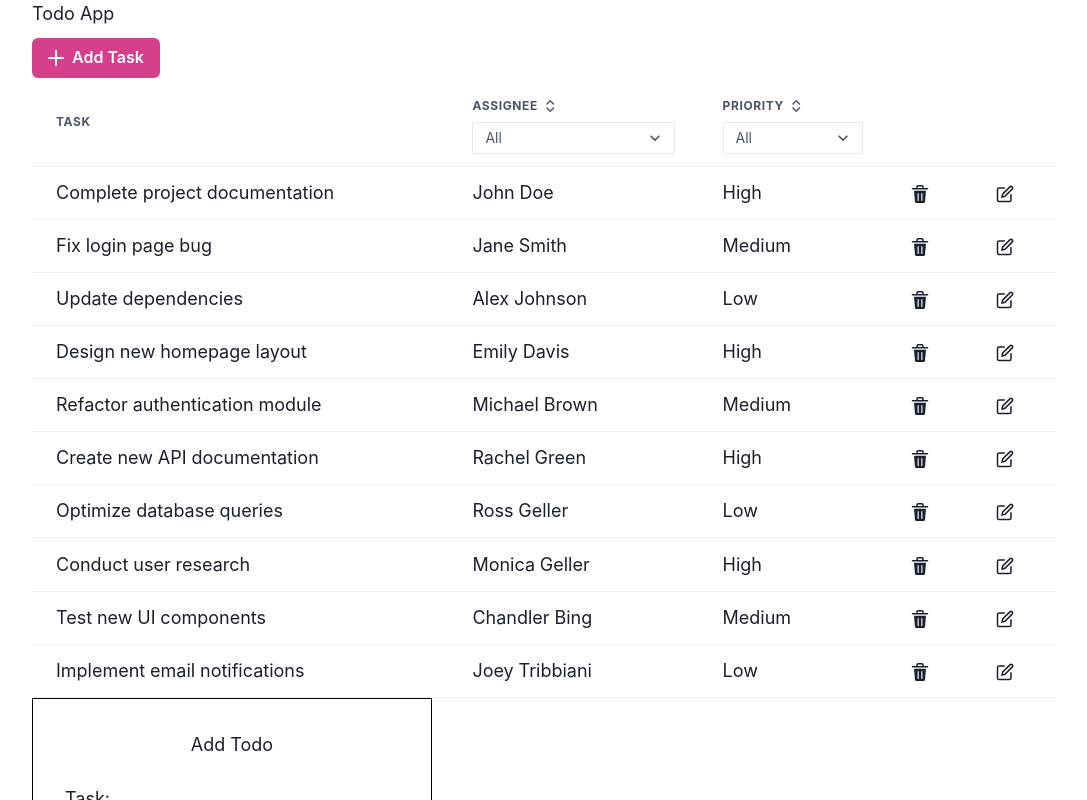
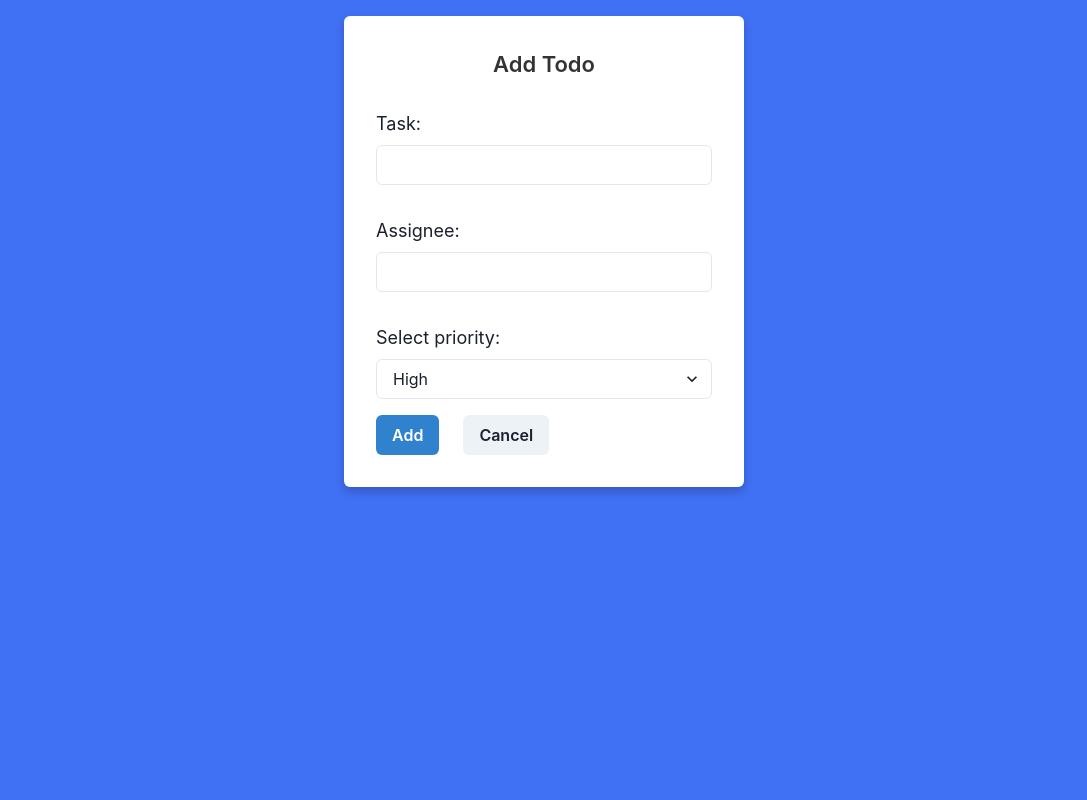
Before and after one commit to GigoDev/ToDoList, a React (Vite) app: page /todo/edit in a window 1280 px wide. Shown: the top 800 px of the page, without its empty margins (96-1183 px from the left). Built offline with nearby package versions, Linux system fonts and the light colour scheme.

Commit message:
Improve form styling

```diff
--- a/src/RootCmp.jsx
+++ b/src/RootCmp.jsx
@@ -12,10 +12,10 @@ export function RootCmp() {
       <main className="main-container">
         <Routes>
           <Route path="/" element={<Navigate to="/todo" />} />
-          <Route path="/todo" element={<TodoIndex />} >
-            <Route element={<TodoEdit />} path="/todo/edit" />
-            <Route element={<TodoEdit />} path="/todo/edit/:todoId" />
-          </Route>
+          <Route path="/todo" element={<TodoIndex />} />
+          <Route element={<TodoEdit />} path="/todo/edit" />
+          <Route element={<TodoEdit />} path="/todo/edit/:todoId" />
+
         </Routes>
         <ToastContainer autoClose={1500} />
       </main>
--- a/src/assets/styles/RootCmp.scss
+++ b/src/assets/styles/RootCmp.scss
@@ -1,4 +1,6 @@
-// .main-container {
-//     min-height: 100vh ;
-//     overflow: hidden;
-// }
+.main-container {
+    min-height: 100vh;
+
+    padding: 1rem;
+    background-color: #4070f4;;
+}
--- a/src/assets/styles/basics/_base.scss
+++ b/src/assets/styles/basics/_base.scss
@@ -8,7 +8,6 @@ html {
 }
 
 body {
-    max-width: 1024px;
     margin: 0 auto !important;
 
     font-size: rem(18px);
--- a/src/assets/styles/pages/_TodoEdit.scss
+++ b/src/assets/styles/pages/_TodoEdit.scss
@@ -1,21 +1,25 @@
 .todo-edit {
-    justify-content: space-between;
-
     width: 50vh;
 
+    margin: auto;
+    padding: 2rem;
 
-    border: 1px solid black;
-    padding: 2rem;
+    background-color: #fff;
+    border-radius: 6px;
+    box-shadow: 0 5px 10px rgba(0, 0, 0, 0.2);
 
     h1 {
         align-self: center;
+        font-size: 22px;
+        font-weight: 600;
+        color: #333;
     }
 
     .input-container {
         padding-block: 1rem;
     }
 
-    .btns-container{
+    .btns-container {
         display: flex;
         justify-content: space-between;
     }
--- a/src/assets/styles/pages/_TodoIndex.scss
+++ b/src/assets/styles/pages/_TodoIndex.scss
@@ -1,4 +1,14 @@
-// .todo-index{
-//     width: 90vw;
-//     height: 100%;
-// }
+.todo-index {
+    padding: 1rem;
+
+    background-color: #fff;
+    border-radius: 6px;
+    box-shadow: 0 5px 10px rgba(0, 0, 0, 0.2);
+
+    h1 {
+        text-align: center;
+        font-size: 22px;
+        font-weight: 600;
+        color: #333;
+    }
+}
--- a/src/pages/TodoEdit.jsx
+++ b/src/pages/TodoEdit.jsx
@@ -1,10 +1,11 @@
 import { Link, useNavigate, useParams } from "react-router-dom"
 import { useEffect, useState } from "react"
 import { todoService } from "../services/todo.service.js"
-import { Button, ButtonGroup, Input, Select, Text } from '@chakra-ui/react'
+import { Button, ButtonGroup, Input, Select, Spinner, Text } from '@chakra-ui/react'
 
 import { toast } from 'react-toastify';
 import 'react-toastify/dist/ReactToastify.css';
+
 
 export function TodoEdit() {
 
@@ -47,6 +48,7 @@ export function TodoEdit() {
 
 
     const { task, assignee } = todoToEdit
+
     return (
         <section className="todo-edit flex column">
             <h1>{todoId ? 'Edit' : 'Add'} Todo</h1>
@@ -54,12 +56,12 @@ export function TodoEdit() {
 
                 <div className="input-container">
                     <Text mb='8px'>Task: </Text>
-                    <Input onChange={handleChange} value={task} type="text" name="task" />
+                    <Input onChange={handleChange} value={task} type="text" name="task" isRequired />
                 </div>
 
                 <div className="input-container">
                     <Text mb='8px'>Assignee: </Text>
-                    <Input onChange={handleChange} value={assignee} type="text" name="assignee" id="assignee" />
+                    <Input onChange={handleChange} value={assignee} type="text" name="assignee" isRequired />
                 </div>
 
                 <div className="input-container">
@@ -72,7 +74,7 @@ export function TodoEdit() {
                 </div>
 
                 <ButtonGroup spacing='6'>
-                    <Button type="submit" colorScheme='blue'>{todoId ? 'Save' : 'Add'}</Button>
+                    <Button  type="submit" colorScheme='blue'>{todoId ? 'Save' : 'Add'}</Button>
                     <Link to="/todo"> <Button>Cancel</Button></Link>
                 </ButtonGroup>
 
--- a/src/pages/TodoIndex.jsx
+++ b/src/pages/TodoIndex.jsx
@@ -6,7 +6,7 @@ import { Link, Outlet } from "react-router-dom";
 import { toast } from 'react-toastify';
 import "react-toastify/dist/ReactToastify.css";
 import Swal from "sweetalert2";
-import { Button, IconButton, Spinner } from "@chakra-ui/react";
+import { Button, Spinner } from "@chakra-ui/react";
 import { AddIcon } from "@chakra-ui/icons";
 
 
@@ -55,12 +55,11 @@ export function TodoIndex() {
     />
     return (
         <section className="todo-index">
-            <h3>Todo App</h3>
+            <h1>TODO LIST</h1>
             <Link className="add-btn" to="/todo/edit">
                 <Button leftIcon={<AddIcon />} colorScheme='pink' variant='solid'>Add Task</Button>
             </Link>
             <ReactTable data={todos} onRemoveTodo={onRemoveTodo} />
-            <Outlet />
         </section>
 
     )
```
